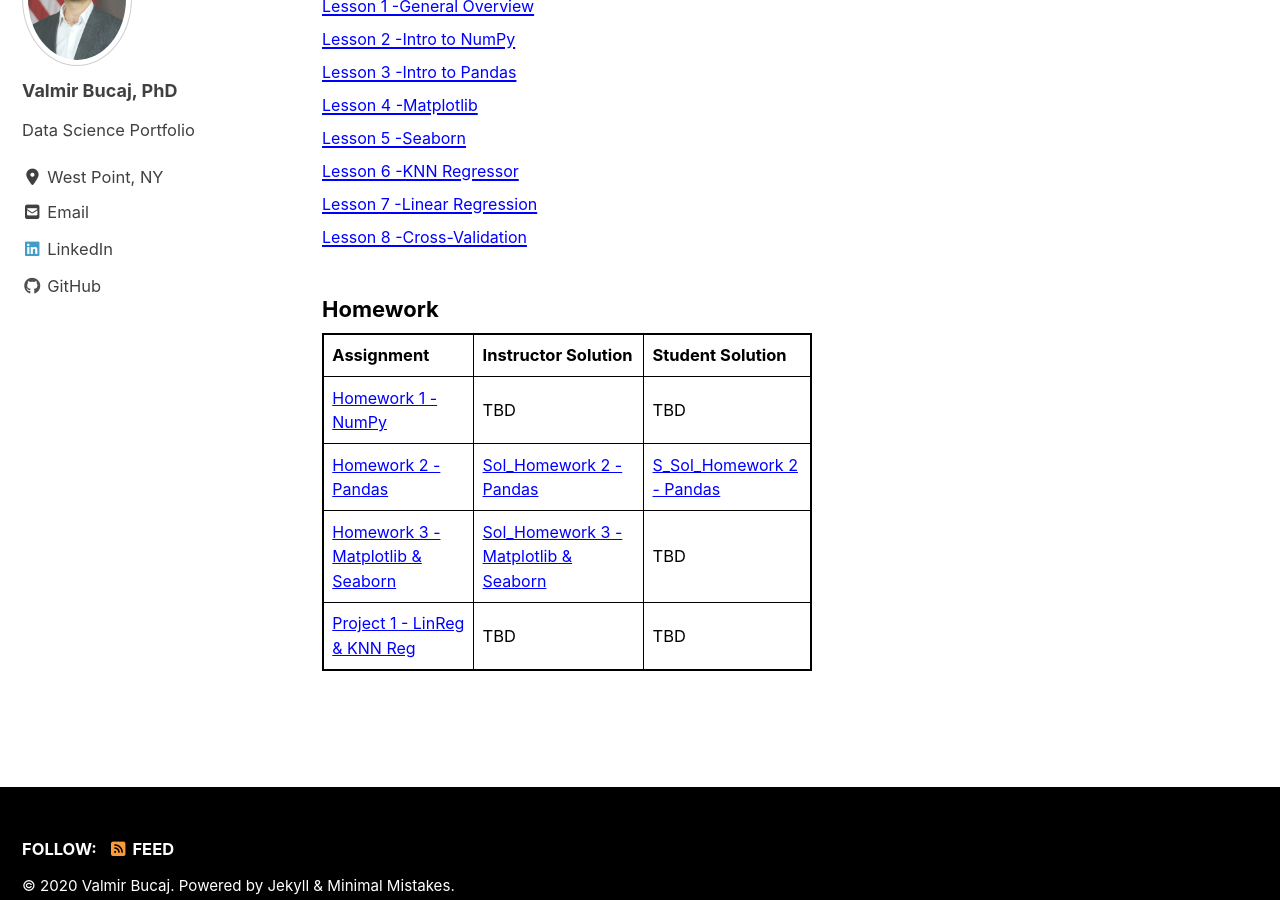
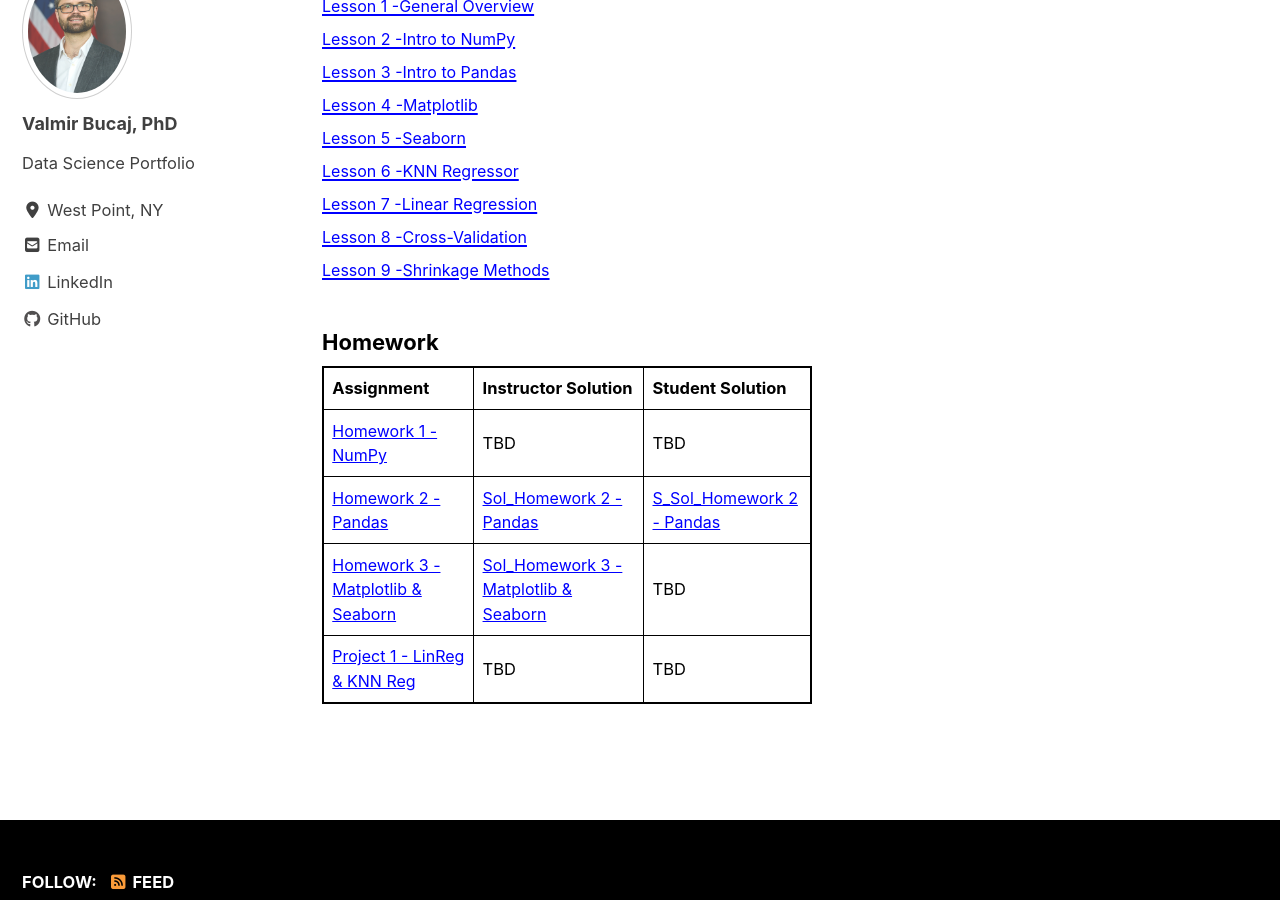
Before and after one commit to vbucaj/vbucaj.github.io, a Jekyll site: the page built from _pages/MA477.md, in a window 1280 px wide and 900 px high, scrolled down 778 px. Built offline with Jekyll 4.4.1, drawn with Linux system fonts in a browser that asks for light colours; cached includes are drawn as plain includes; nearby versions of some CDN libraries.

Commit message:
lesson 9

```diff
--- a/_pages/MA477.md
+++ b/_pages/MA477.md
@@ -50,6 +50,8 @@
 <a href="https://github.com/vbucaj/lecture-notes/blob/master/MA477%20-%20Theory%20and%20Applications%20of%20Data%20Science/Lessons/Lesson%207%20-%20Linear%20Regression/Lesson%207%20-%20Linear%20Regression.ipynb" target="_blank"><font size='3'>Lesson 7 -Linear Regression</font></a>
 <br>
 <a href="https://github.com/vbucaj/lecture-notes/blob/master/MA477%20-%20Theory%20and%20Applications%20of%20Data%20Science/Lessons/Lesson%208%20-%20Cross-Validation/Lesson%208%20-%20Cross-Validation.ipynb" target="_blank"><font size='3'>Lesson 8 -Cross-Validation</font></a>
+<br>
+<a href="https://github.com/vbucaj/lecture-notes/blob/master/MA477%20-%20Theory%20and%20Applications%20of%20Data%20Science/Lessons/Lesson%209%20-%20Shrinkage%20Methods/Lesson%209%20-%20Shrinkage%20Methods.ipynb" target="_blank"><font size='3'>Lesson 9 -Shrinkage Methods</font></a>
 </body>
 
 
```
